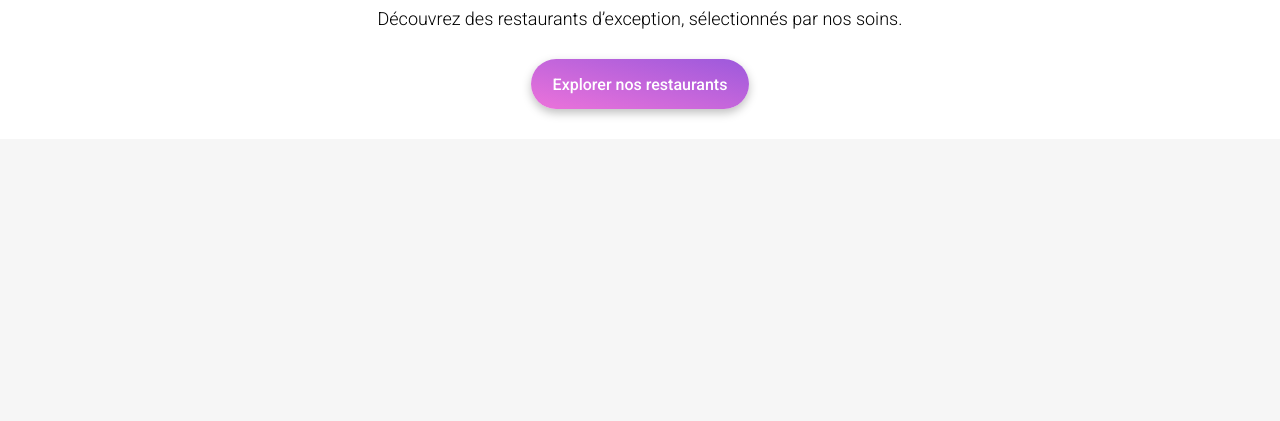
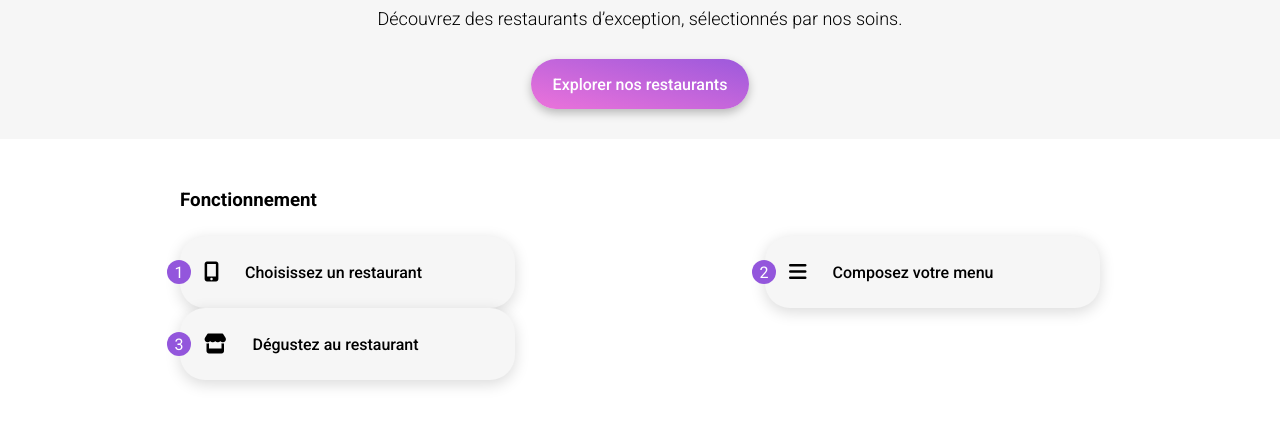
Before and after one commit to abdel6788/ohmyfoodprojet, a plain HTML site: page index.html in a window 1280 px wide. Shown: the part 245-666 px from the top of the page. Drawn offline with Linux system fonts and the light colour scheme.

Commit message:
ajout de la section fonctionnement

```diff
--- a/asset/styles.css
+++ b/asset/styles.css
@@ -1,6 +1,8 @@
 *{
     font-family:"Roboto", sans-serif;
-    ;
+        & a {
+            text-decoration: none;
+        }
 }
 body{
     max-width: 1440px;
@@ -34,7 +36,6 @@ header{
     }
 }
 .hero {
-    background-color: white;
     padding:30px 0px;
     display: flex;
     flex-direction: column;
@@ -61,3 +62,53 @@ header{
             border-radius: 25px;
         }
 }
+.fonctionnement {
+    padding:50px 180px;
+    background-color: white;
+    display: flex;
+    flex-direction: column;
+    gap:25px;
+        & .titre {
+            margin: 0px;
+        }
+        & .btn-fonctionnement{
+
+            background-color: #F6F6F6;
+            box-shadow: 0px 4px 15px 0px #00000026;
+            border-radius:25px;
+            display: flex;
+            align-items: center;
+            height:72px;
+            width:335px;
+
+        }
+        & .numero {
+            width: 24px;
+            height:24px;
+            color: white;
+            display: flex;
+            justify-content: center;
+            align-items: center;
+            border-radius: 25px;
+            background-color: #9356DC;
+            position: relative;
+            right: 13px;
+        }
+        & .choix {
+            display: flex;
+            align-items: center;
+            gap:26px;
+                & i {
+                    font-size: 20px;
+                }
+                &  p {
+                    font-size: 16px;
+                    font-weight: 500;
+                }
+        }
+        & .groupe-btn-fontctionnement {
+            display: flex;
+            justify-content: space-between;
+            flex-wrap: wrap;
+        }
+}
--- a/index.html
+++ b/index.html
@@ -25,9 +25,41 @@
    </header>
    <main>
     <section class="hero">
-        <h2 class="titre" >Réservez le menu qui vous convient</h2>
-        <h3 class="sous-titre" >Découvrez des restaurants d’exception, sélectionnés par nos soins.</h3>
+        <h1 class="titre" >Réservez le menu qui vous convient</h1>
+        <h2 class="sous-titre" >Découvrez des restaurants d’exception, sélectionnés par nos soins.</h2>
         <button class="btn-explorer" >Explorer nos restaurants</button>
+    </section>
+    <section class="fonctionnement" >
+        <h3 class="titre" >Fonctionnement</h3>
+            <div class="groupe-btn-fontctionnement" >
+                <div class="btn-fonctionnement" >
+                    <div class="numero" >
+                        <p>1</p>
+                    </div>
+                    <div class="choix" >
+                        <i class="fa-solid fa-mobile-screen-button"></i>
+                        <p>Choisissez un restaurant</p>
+                    </div>
+                </div>
+                <div class="btn-fonctionnement" >
+                    <div class="numero" >
+                        <p>2</p>
+                    </div>
+                    <div class="choix" >
+                        <i class="fa-solid fa-bars"></i>
+                        <p>Composez votre menu</p>
+                    </div>
+                </div>
+                <div class="btn-fonctionnement" >
+                    <div class="numero" >
+                        <p>3</p>
+                    </div>
+                    <div class="choix" >
+                        <i class="fa-solid fa-store"></i>
+                        <p>Dégustez au restaurant</p>
+                    </div>
+                </div>
+            </div>
     </section>
    </main>
 </body>
```
